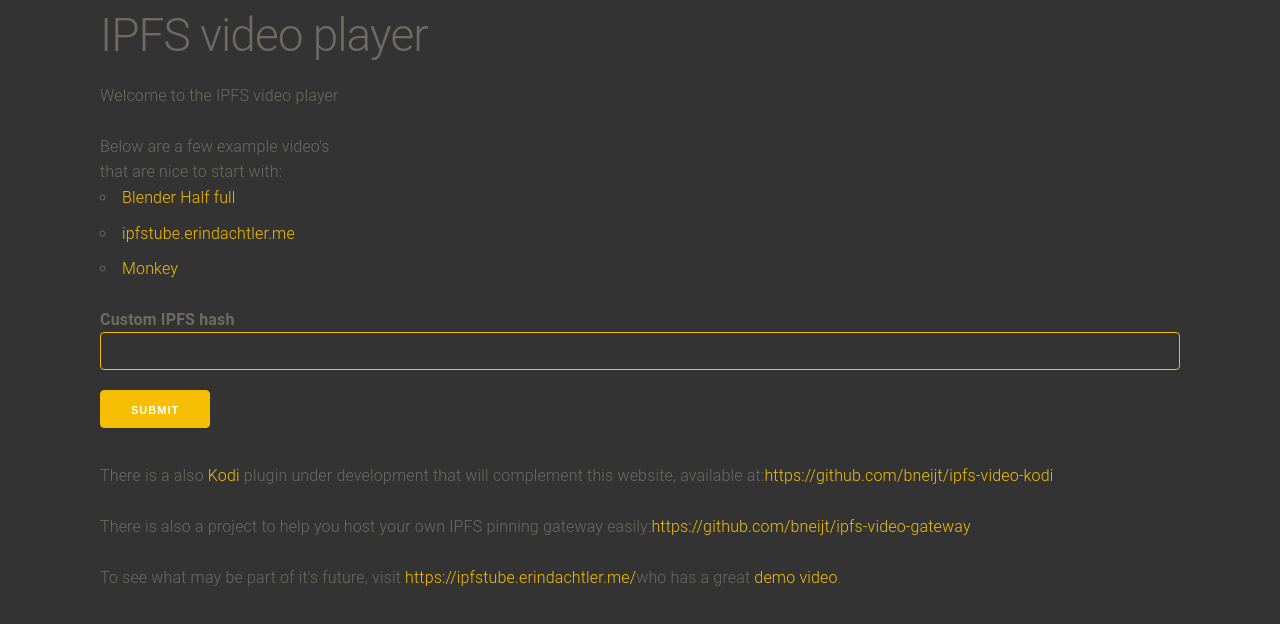
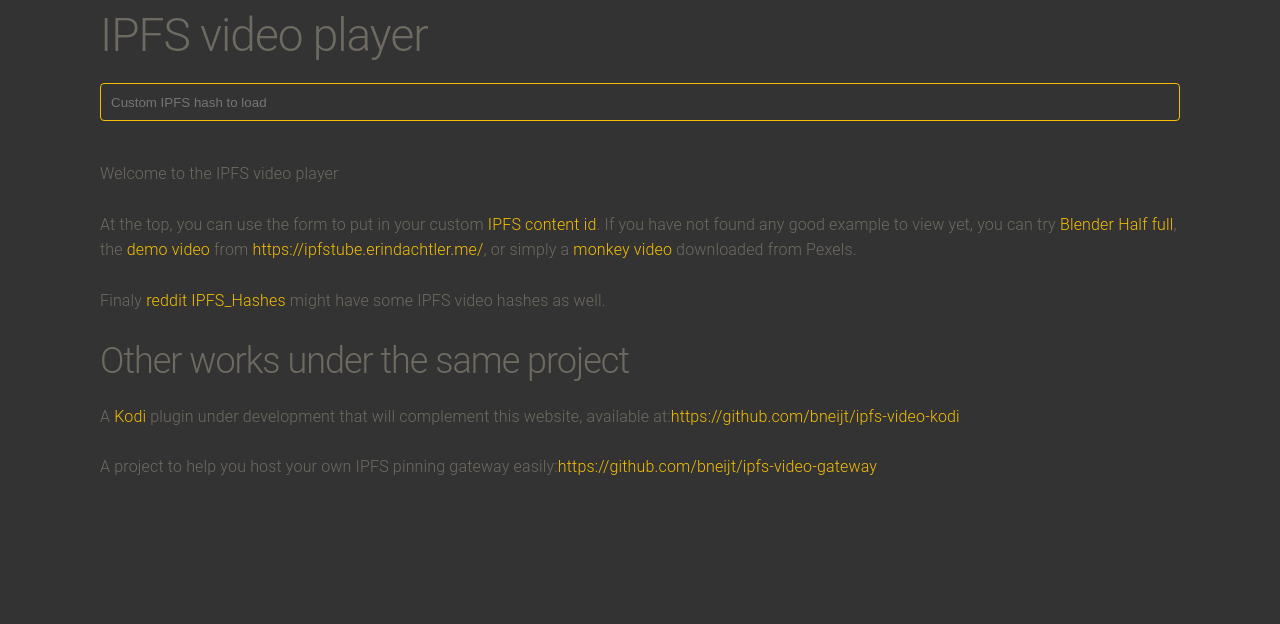
Before and after one commit to bneijt/ipfs-video-frontend, a React (Create React App) app: page / in a window 1280 px wide. Shown: the top 624 px of the page. Built offline with nearby package versions, Linux system fonts and the light colour scheme.

Commit message:
New layout

```diff
--- a/src/App.js
+++ b/src/App.js
@@ -23,7 +23,8 @@ class CustomCidFormComponent extends React.Component {
   }
 
     handleChange(event) {
-      if(event.target.value.length === "QmcuAfSwwrrMqCvaFXbEZWsWfF7TyPKHocFeNqsSQT5Eie".length) {
+      let cid = event.target.value.trim();
+      if(cid.length === "QmcuAfSwwrrMqCvaFXbEZWsWfF7TyPKHocFeNqsSQT5Eie".length) {
         this.props.history.push("/ipfs/" + event.target.value);
         this.setState({invalid: false});
       } else {
@@ -37,11 +38,7 @@ class CustomCidFormComponent extends React.Component {
     render() {
       return (
           <form onSubmit={this.handleSubmit}>
-           <label>
-             Custom IPFS hash
-             <input type="text" onChange={this.handleChange} />
-           </label>
-           <input className="button" type="submit" value="Submit" />
+            <input type="text" id="customCidField" onChange={this.handleChange} placeholder="Custom IPFS hash to load" />
           </form>
       );
     }
@@ -79,54 +76,48 @@ function CustomCidFormHandler() {
 function App() {
   return (
   <div className="container">
+    <Router>
     <div className="row">
       <div className="column">
         <h1>IPFS video player</h1>
+        <CustomCidFormHandler />
       </div>
     </div>
-    <Router>
 
     <div className="row">
-      <div className="column column-25">
-      <p>Welcome to the IPFS video player</p>
-      <p>
-        Below are a few example video's that are nice to start with:
-        <ul>
-          <li><Link to="/ipfs/QmcuAfSwwrrMqCvaFXbEZWsWfF7TyPKHocFeNqsSQT5Eie">Blender Half full</Link></li>
-          <li><Link to="/ipfs/QmU1GSqu4w29Pt7EEM57Lhte8Lce6e7kuhRHo6rSNb2UaC">ipfstube.erindachtler.me</Link></li>
-          <li><Link to="/ipfs/QmUG7eDU26xrqxuZ2evEPzAkARMTsufUutxaKBZibxunE6">Monkey</Link></li>
-        </ul>
-      </p>
-
-
-      </div>
-      <div className="column column-75">
+      <div className="column">
         <Switch>
           <Route path="/ipfs/:cid" children={<VideoPlayerRouteHandler />} />
         </Switch>
       </div>
     </div>
+
     <div className="row">
       <div className="column">
-        <CustomCidFormHandler />
+      <p>Welcome to the IPFS video player</p>
+      <p>
+        At the top, you can use the form to put in your custom <a href="https://ipfs.io">IPFS</a> <a href="https://docs.ipfs.io/guides/concepts/cid/">content id</a>.
+        If you have not found any good example to view yet, you can try <Link to="/ipfs/QmcuAfSwwrrMqCvaFXbEZWsWfF7TyPKHocFeNqsSQT5Eie">Blender Half full</Link>,
+        the <Link to="/ipfs/QmU1GSqu4w29Pt7EEM57Lhte8Lce6e7kuhRHo6rSNb2UaC">demo video</Link> from <a href="https://ipfstube.erindachtler.me/">https://ipfstube.erindachtler.me/</a>,
+        or simply a <Link to="/ipfs/QmUG7eDU26xrqxuZ2evEPzAkARMTsufUutxaKBZibxunE6">monkey video</Link> downloaded from Pexels.
+      </p>
+      <p>
+        Finaly <a href="https://www.reddit.com/r/IPFS_Hashes">reddit IPFS_Hashes</a> might have some IPFS video hashes as well.
+      </p>
       </div>
     </div>
     </Router>
     <div className="row">
       <div className="column">
-
-<p>There is a also <a href="https://kodi.tv/">Kodi</a> plugin under development
+      <h2>Other works under the same project</h2>
+      <p>
+        A <a href="https://kodi.tv/">Kodi</a> plugin under development
         that will complement this website, available at:
         <a href="https://github.com/bneijt/ipfs-video-kodi">https://github.com/bneijt/ipfs-video-kodi</a>
       </p>
-<p>There is also a project to help you host your own IPFS pinning gateway easily:
+      <p>A project to help you host your own IPFS pinning gateway easily:
          <a href="https://github.com/bneijt/ipfs-video-gateway">https://github.com/bneijt/ipfs-video-gateway</a>
       </p>
-<p>To see what may be part of it's future,
-  visit <a href="https://ipfstube.erindachtler.me/">https://ipfstube.erindachtler.me/</a>
-  who has a great <a href="https://ipfstube.erindachtler.me/v/QmU1GSqu4w29Pt7EEM57Lhte8Lce6e7kuhRHo6rSNb2UaC">demo video</a>.
-</p>
-
 </div>
 </div>
 
```
Lines whose indentation alone changed are shown as unchanged.
